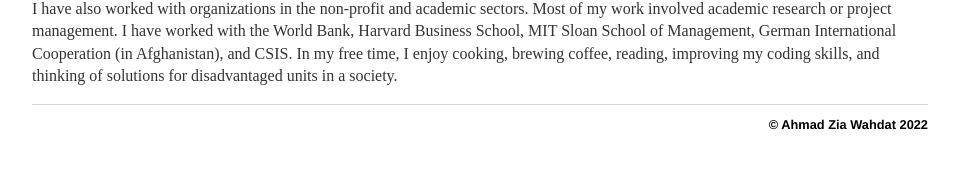
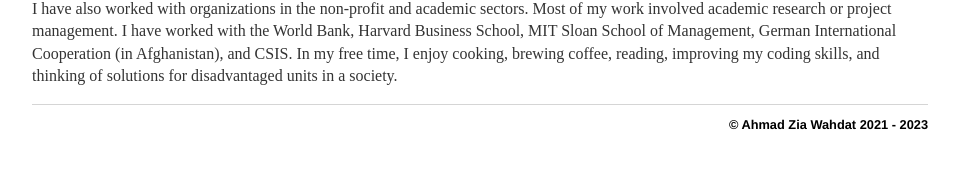
Before and after one commit to awahdat/webpage, a Jekyll site: the page built from index.html, in a window 1280 px wide. Shown: the part 524-693 px from the top of the page, without its empty margins (160-1119 px from the left). Built offline with Jekyll 4.4.1, drawn with Linux system fonts in a browser that asks for light colours.

Commit message:
Update default.html

```diff
--- a/_layouts/default.html
+++ b/_layouts/default.html
@@ -28,7 +28,7 @@
 
 		<footer>
     		<ul>
-            	&copy; Ahmad Zia Wahdat 2022
+            	&copy; Ahmad Zia Wahdat 2021 - 2023
             	<!--
          	<li><a href="mailto:hankquinlanhub@gmail.com">email</a></li>
         	<li><a href="https://github.com/hankquinlan">github.com/hankquinlan</a></li> -->
```
